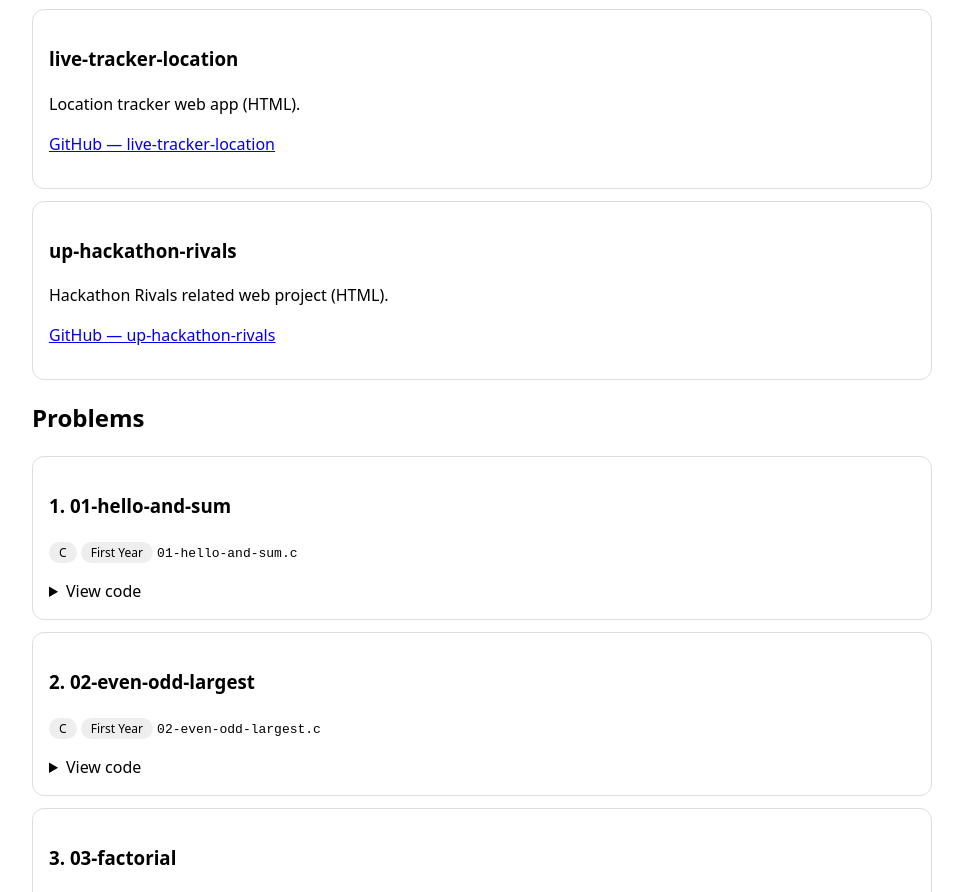
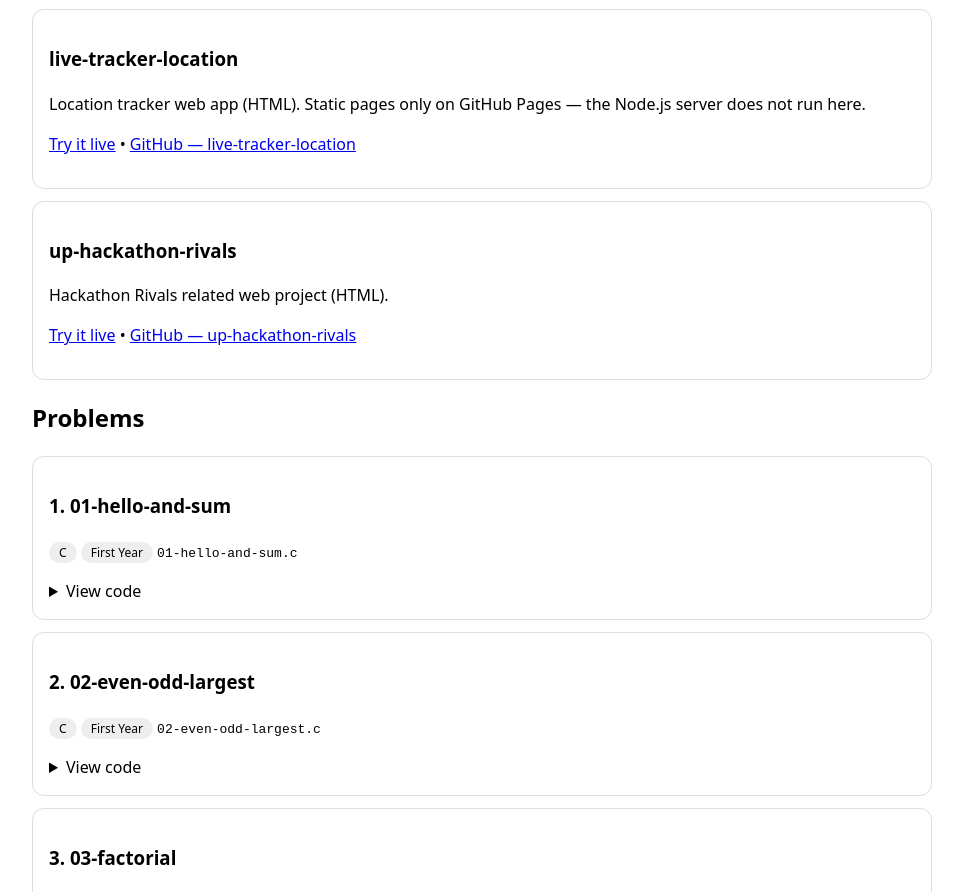
Before and after one commit to abhiyadavj2006-del/chat, a plain HTML site: page problems-site/index.html in a window 1280 px wide. Shown: the part 954-1846 px from the top of the page, without its empty margins (158-1121 px from the left). Drawn offline with Linux system fonts and the light colour scheme.

Commit message:
Add live links for up-hackathon-rivals and live-tracker-location

```diff
--- a/problems-site/index.html
+++ b/problems-site/index.html
@@ -35,13 +35,13 @@ code{word-break:break-all}
 </div>
 <div class="project-card">
   <h3>live-tracker-location</h3>
-  <p>Location tracker web app (HTML).</p>
-  <p><a href="https://github.com/abhiyadavj2006-del/live-tracker-location">GitHub — live-tracker-location</a></p>
+  <p>Location tracker web app (HTML). Static pages only on GitHub Pages — the Node.js server does not run here.</p>
+  <p><a href="https://abhiyadavj2006-del.github.io/live-tracker-location/">Try it live</a> • <a href="https://github.com/abhiyadavj2006-del/live-tracker-location">GitHub — live-tracker-location</a></p>
 </div>
 <div class="project-card">
   <h3>up-hackathon-rivals</h3>
   <p>Hackathon Rivals related web project (HTML).</p>
-  <p><a href="https://github.com/abhiyadavj2006-del/up-hackathon-rivals">GitHub — up-hackathon-rivals</a></p>
+  <p><a href="https://abhiyadavj2006-del.github.io/up-hackathon-rivals/">Try it live</a> • <a href="https://github.com/abhiyadavj2006-del/up-hackathon-rivals">GitHub — up-hackathon-rivals</a></p>
 </div>
 </section>
 <h2>Problems</h2>
```
